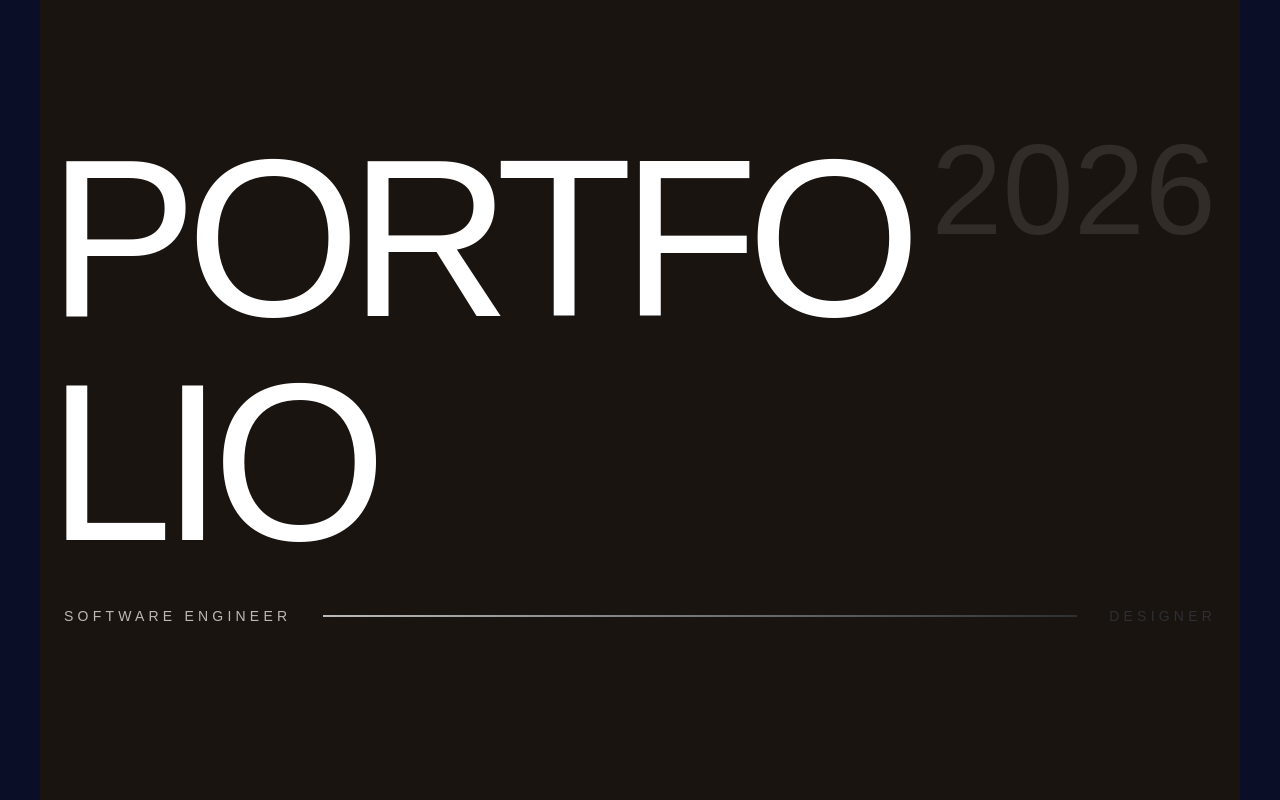
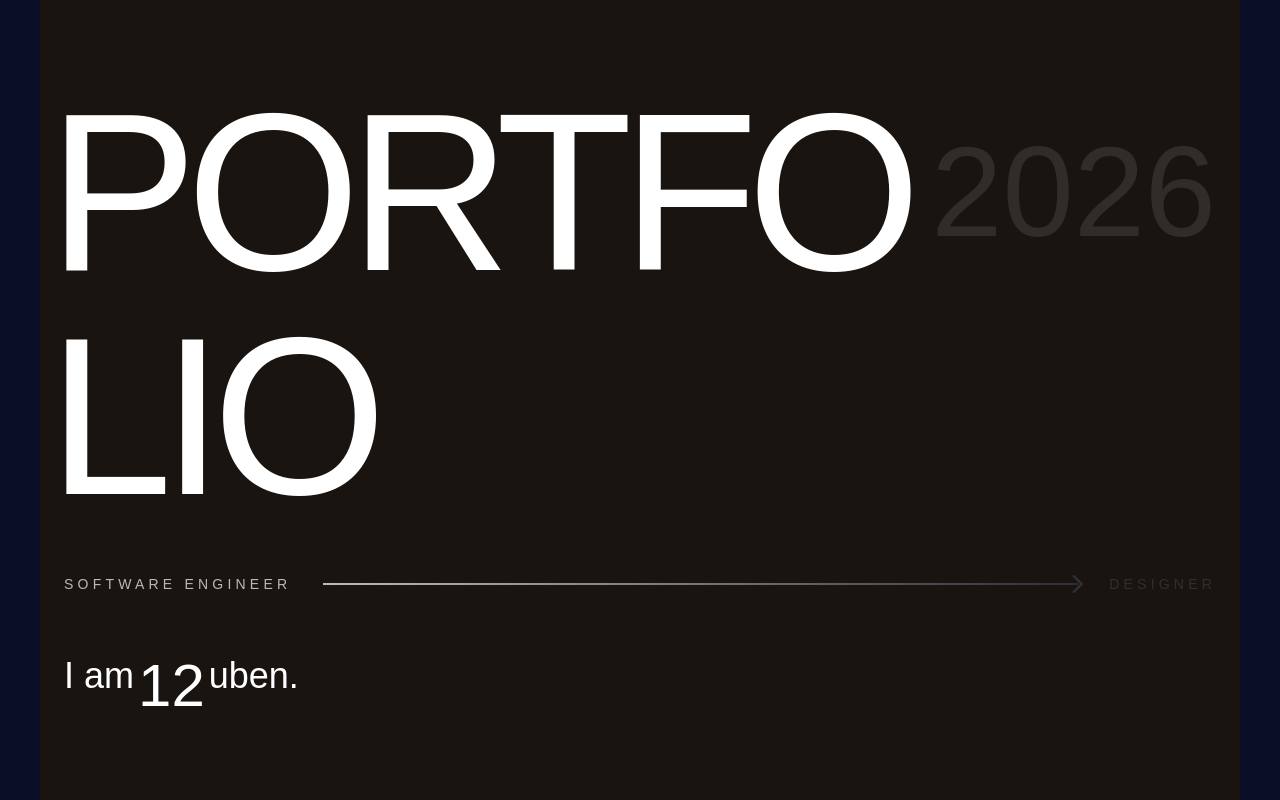
Before and after one commit to 12C0DE/12codeSite, a React (Vite) app in the folder 12codeSite/: page / in a window 1280 px wide. Shown: the top 800 px of the page. Built offline with nearby package versions, Linux system fonts and the light colour scheme.

Commit message:
Name styling

```diff
--- a/12codeSite/package.json
+++ b/12codeSite/package.json
@@ -11,6 +11,7 @@
   },
   "dependencies": {
     "@tailwindcss/vite": "^4.1.18",
+    "lucide-react": "^0.562.0",
     "react": "^19.2.0",
     "react-dom": "^19.2.0",
     "tailwindcss": "^4.1.18"
--- a/12codeSite/src/components/LandingPage.tsx
+++ b/12codeSite/src/components/LandingPage.tsx
@@ -1,3 +1,5 @@
+import { ChevronRight } from "lucide-react";
+
 export const LandingPage = () => {
   return (
     <section className="min-h-screen flex items-center justify-center px-6 py-20 bg-[#1a1410]">
@@ -33,10 +35,8 @@ export const LandingPage = () => {
               </span>
               LIO
             </h1>
-              <div className="">
-            <div className="text-8xl md:text-9xl text-white/10">
+            <div className="text-8xl md:text-9xl text-white/10 relative mt-12 ml-4 select-none z-50">
               {new Date().getFullYear()}
-            </div>
             </div>
           </div>
         </div>
@@ -49,12 +49,45 @@ export const LandingPage = () => {
           {/* <div className="flex flex-row w-full gap-8 justify-center items-center " style={{
                     color: 'linear-gradient(90deg, transparent, rgba(0, 0, 0, 0.6))'
                 }}> */}
-                <div className="h-[2px] w-full" style={{background: 'linear-gradient(90deg, #bbbbbb, #2e2f33'}}></div>
-                <div className="text-sm tracking-[0.3em] uppercase" style={{color: '#2e2f33'}}>
+
+          <div
+            className="h-[2px] w-full"
+            style={{ background: "linear-gradient(90deg, #bbbbbb, #2e2f33" }}
+          ></div>
+          {/* <div style={{ marginLeft: -44 }}>
+            <svg
+              xmlns="http://www.w3.org/2000/svg"
+              width="24"
+              height="24"
+              viewBox="0 0 24 24"
+              fill="none"
+              stroke="#2e2f33"
+              stroke-width="2"
+              stroke-linecap="round"
+              stroke-linejoin="round"
+            >
+              <path d="m9 18 6-6-6-6" />
+            </svg>
+          </div> */}
+          <ChevronRight
+            color="#2e2f33"
+            size={48}
+            className="ml-[-48px] -mr-4"
+          />
+          <div
+            className="text-sm tracking-[0.3em] uppercase"
+            style={{ color: "#2e2f33" }}
+          >
             Designer
           </div>
+        </div>
+        {/* END of SE -> Des */}
+        <div className="max-w-4xl mb-12 flex flex-row gap-1">
+          <h2 className="text-4xl md:text-4xl text-white mb-6">I am </h2>
+          <h2 className="text-5xl md:text-6xl mb-6 animate-squeeze">12</h2>
+          <h2 className="text-4xl md:text-4xl text-white mb-6">uben.</h2>
         </div>
       </div>
     </section>
   );
-}
+};
```
Also changed, not shown: 1 other file (tests, documents, lock files or other folders). Lines whose indentation alone changed are shown as unchanged.
